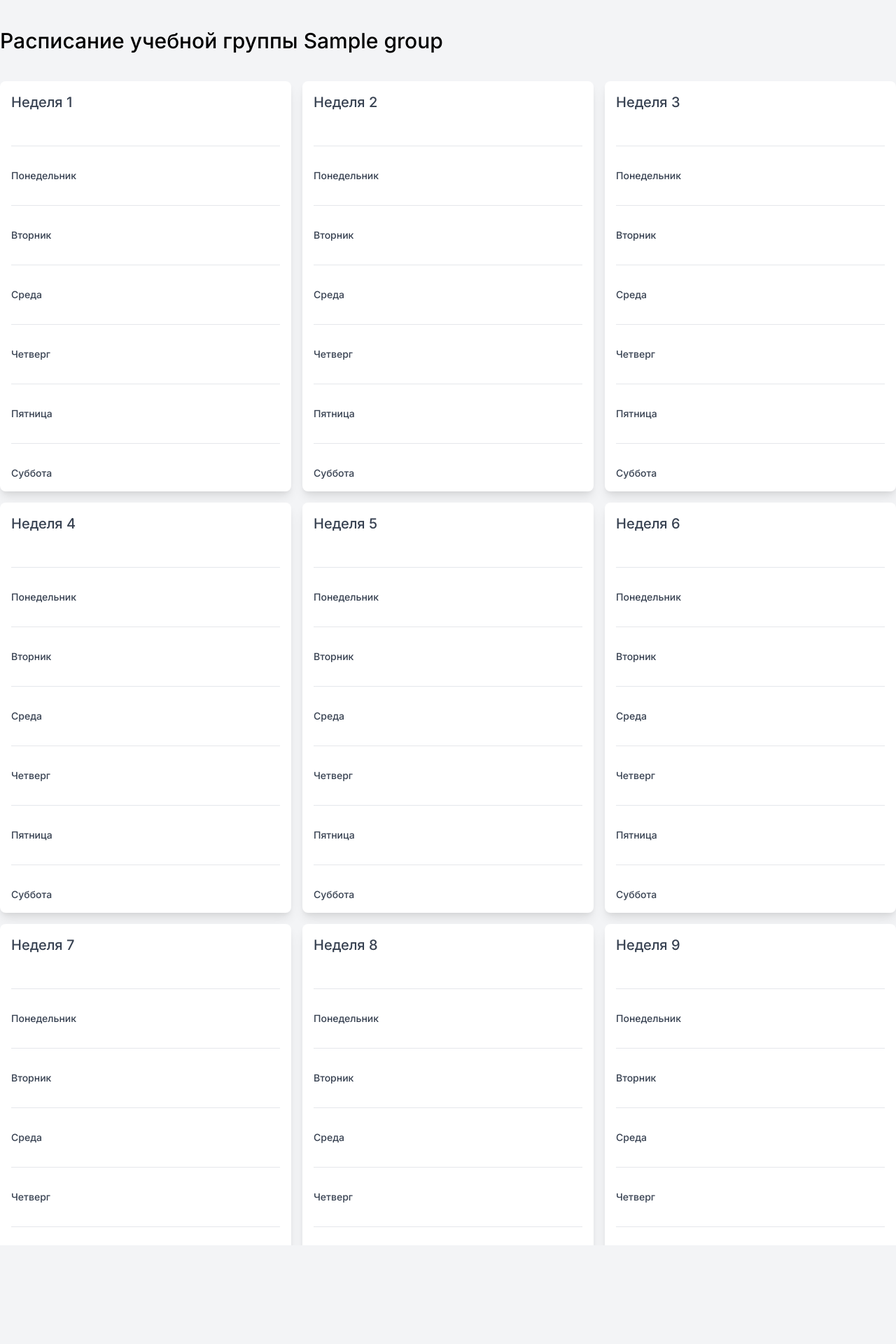
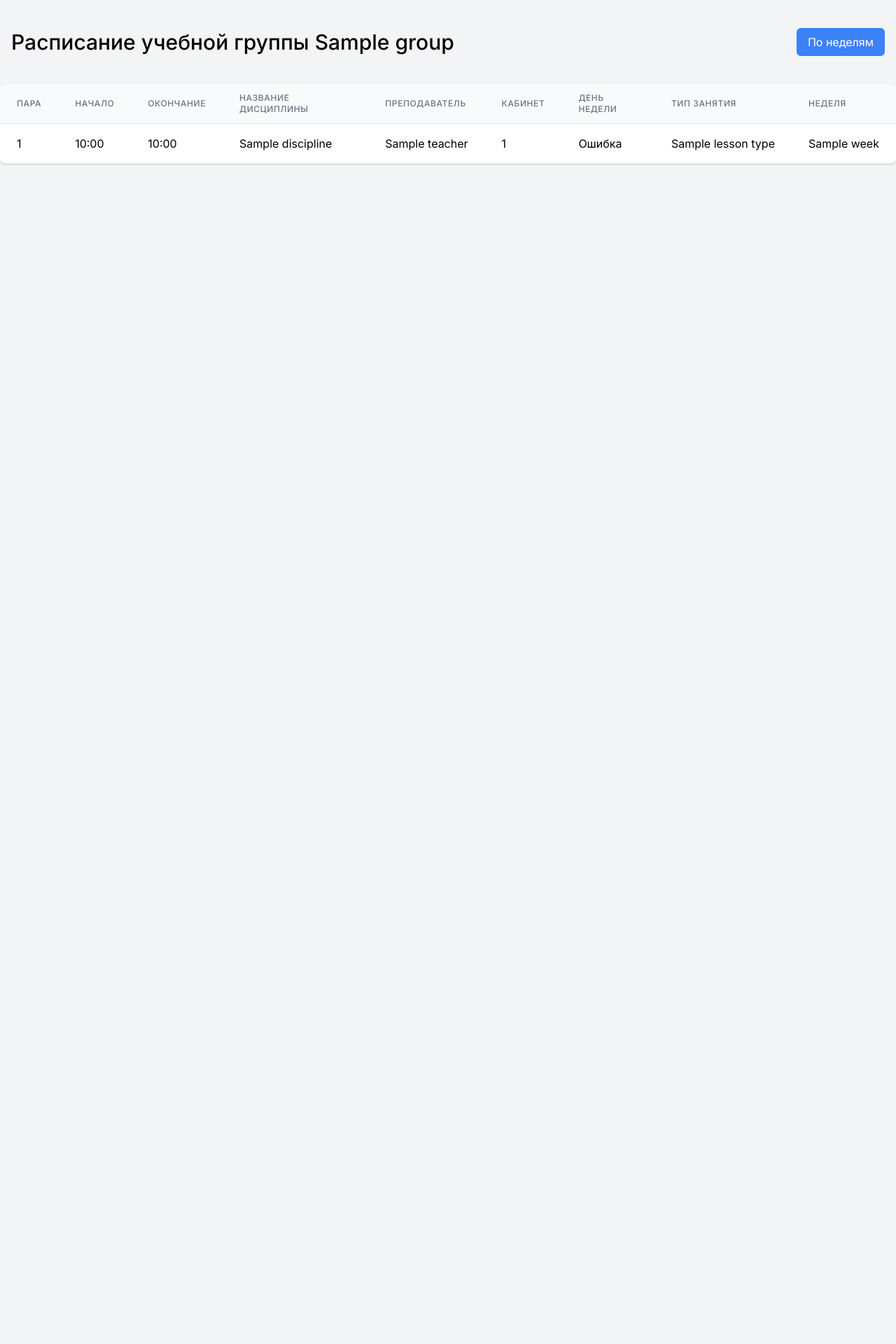
Before and after one commit to 0niel/rtu-mirea-timetable, a Python web app: template app/templates/group_schedule.html in a window 1280 px wide. Shown: the top 1920 px of the page at 70% size. After the commit the page ends 235 px from the top, so only its background shows below. Run offline with Jinja, Linux system fonts and the light colour scheme; the template is opened without the code that fills it: most values are stand-ins (such as "Sample title", 1, 10 or a date in 2020).

Commit message:
ui: Create Group schedule table html

```diff
--- a/app/templates/group_schedule.html
+++ b/app/templates/group_schedule.html
@@ -20,108 +20,149 @@
             }
         </style>
     </head>
+
+    <!-- модель lesson:
+    class Lesson(BaseModel):
+    id: PositiveInt
+    lesson_type: Optional[LessonType] = None
+    discipline: Discipline
+    teachers: list[Teacher]
+    room: Optional[Room] = None
+    calls: LessonCall
+    weekday: PositiveInt
+    subgroup: Optional[PositiveInt] = None
+    weeks: list[PositiveInt] -->
     <body class="bg-gray-100">
         <div class="container mx-auto">
-            <div class="flex justify-between items-center my-10">
+            <div class="flex justify-between items-center my-10 px-4">
                 <h1 class="text-3xl font-medium">Расписание учебной группы {{
                     group.name }}</h1>
+                <a href="?mode=week"
+                    class="px-4 py-2 bg-blue-500 text-white rounded-md
+                    hover:bg-blue-600">По неделям</a>
+
             </div>
 
-            <div class="flex flex-col grid grid-cols-3 gap-4">
-                <!-- for i in range 1,18 -->
-                {% for week in range(1, 18) %}
-                <div class="bg-white rounded-lg shadow-lg">
-                    <div class="px-4 py-4">
-                        <h1 class="text-xl font-medium text-gray-700">Неделя {{
-                            week }}</h1>
-                    </div>
-                    <div class="px-4 py-4">
-                        <div class="flex flex-col gap-4">
-
-                            {% for weekday in range(1, 7) %}
-                            <!-- divider -->
-                            <div class="border-t border-gray-200 my-4"></div>
-                            <!-- Вывод по дням недели: -->
-                            <p class="text-sm font-medium text-gray-700">
-                                {% if weekday == 1 %}
-                                Понедельник
-                                {% elif weekday == 2 %}
-                                Вторник
-                                {% elif weekday == 3 %}
-                                Среда
-                                {% elif weekday == 4 %}
-                                Четверг
-                                {% elif weekday == 5 %}
-                                Пятница
-                                {% elif weekday == 6 %}
-                                Суббота
-                                {% endif %}
-                            </p>
-
-
-                            {% for lesson in group.lessons %}
-                            {% if week in lesson.weeks %}
-                            {% if lesson.weekday == weekday %}
-
-                            <div class="flex justify-between items-center">
-                                <div>
-                                    <h1 class="text-sm font-medium
-                                        text-gray-700">{{
-                                        lesson.calls.time_start }} - {{
-                                        lesson.calls.time_end }}</h1>
-                                    <h1 class="text-sm font-medium
-                                        text-gray-700">{{ lesson.discipline.name
-                                        }}</h1>
-                                    <h1 class="text-sm font-medium
-                                        text-gray-700">{{ lesson.room.name }}</h1>
-                                </div>
-                                <div>
-                                    {% for teacher in lesson.teachers %}
-                                    <h1 class="text-sm font-medium
-                                        text-gray-700">{{ teacher.name }}</h1>
+            <div class="flex flex-col">
+                <div class="-my-2 overflow-x-auto sm:-mx-6 lg:-mx-8">
+                    <div class="py-2 align-middle inline-block min-w-full
+                        sm:px-6 lg:px-8">
+                        <div class="shadow overflow-hidden border-b
+                            border-gray-200 sm:rounded-lg">
+                            <table class="min-w-full divide-y divide-gray-200">
+                                <thead class="bg-gray-50">
+                                    <tr>
+                                        <th scope="col"
+                                            class="px-6 py-3 text-left text-xs
+                                            font-medium text-gray-500 uppercase
+                                            tracking-wider">
+                                            Пара
+                                        </th>
+                                        <th scope="col"
+                                            class="px-6 py-3 text-left text-xs
+                                            font-medium text-gray-500 uppercase
+                                            tracking-wider">
+                                            Начало
+                                        </th>
+                                        <th scope="col"
+                                            class="px-6 py-3 text-left text-xs
+                                            font-medium text-gray-500 uppercase
+                                            tracking-wider">
+                                            Окончание
+                                        </th>
+                                        <th scope="col"
+                                            class="px-6 py-3 text-left text-xs
+                                            font-medium text-gray-500 uppercase
+                                            tracking-wider">
+                                            Название дисциплины
+                                        </th>
+                                        <th scope="col"
+                                            class="px-6 py-3 text-left text-xs
+                                            font-medium text-gray-500 uppercase
+                                            tracking-wider">
+                                            Преподаватель
+                                        </th>
+                                        <th scope="col"
+                                            class="px-6 py-3 text-left text-xs
+                                            font-medium text-gray-500 uppercase
+                                            tracking-wider">
+                                            Кабинет
+                                        </th>
+                                        <th scope="col"
+                                            class="px-6 py-3 text-left text-xs
+                                            font-medium text-gray-500 uppercase
+                                            tracking-wider">
+                                            День недели
+                                        </th>
+                                        <th scope="col"
+                                            class="px-6 py-3 text-left text-xs
+                                            font-medium text-gray-500 uppercase
+                                            tracking-wider">
+                                            Тип занятия
+                                        </th>
+                                        <th scope="col"
+                                            class="px-6 py-3 text-left text-xs
+                                            font-medium text-gray-500 uppercase
+                                            tracking-wider">
+                                            Неделя
+                                        </th>
+                                    </tr>
+                                </thead>
+                                <tbody class="bg-white divide-y
+                                    divide-gray-200">
+                                    {% for lesson in group.lessons %}
+                                    <tr>
+                                        <td class="px-6 py-4 whitespace-nowrap">
+                                            {{ lesson.calls.num }}
+                                        </td>
+                                        <td class="px-6 py-4 whitespace-nowrap">
+                                            {{
+                                            lesson.calls.time_start.strftime("%H:%M")
+                                            }}
+                                        </td>
+                                        <td class="px-6 py-4 whitespace-nowrap">
+                                            {{
+                                            lesson.calls.time_end.strftime("%H:%M")
+                                            }}
+                                        </td>
+                                        <td class="px-6 py-4 whitespace-nowrap">
+                                            {{ lesson.discipline.name }}
+                                        </td>
+                                        <td class="px-6 py-4 whitespace-nowrap">
+                                            {% for teacher in lesson.teachers %}
+                                            {{ teacher.name }}
+                                            {% endfor %}
+                                        </td>
+                                        <td class="px-6 py-4 whitespace-nowrap">
+                                            {{ lesson.room.number }}
+                                        </td>
+                                        <td class="px-6 py-4 whitespace-nowrap">
+                                            {{ "Понедельник" if lesson.weekday
+                                            == 1 else "Вторник" if
+                                            lesson.weekday == 2 else "Среда" if
+                                            lesson.weekday == 3 else "Четверг"
+                                            if lesson.weekday == 4 else
+                                            "Пятница" if lesson.weekday == 5
+                                            else "Суббота" if lesson.weekday ==
+                                            6 else "Воскресенье" if
+                                            lesson.weekday == 7 else "Ошибка" }}
+                                        </td>
+                                        <td class="px-6 py-4 whitespace-nowrap">
+                                            {{ lesson.lesson_type.name }}
+                                        </td>
+                                        <td class="px-6 py-4 whitespace-nowrap">
+                                            {% for week in lesson.weeks %}
+                                            {{ week }}
+                                            {% endfor %}
+                                        </td>
+                                    </tr>
                                     {% endfor %}
-                                </div>
-                            </div>
-
-                            <!-- <p class="text-sm font-medium text-gray-700">{{
-                                lesson.calls.time_start }} - {{
-                                lesson.calls.time_end }}</p>
-                            <p class="text-sm font-medium text-gray-700">{{
-                                lesson.discipline.name }}</p>
-                            <p class="text-sm font-medium text-gray-700">{{
-                                lesson.room.name }}</p>
-                            <p class="text-sm font-medium text-gray-700">{{
-                                lesson.teachers }}</p> -->
-                            <!-- <div class="flex justify-between items-center">
-                                <div>
-                                    <h1 class="text-sm font-medium
-                                        text-gray-700">{{
-                                        lesson.calls.time_start }} - {{
-                                        lesson.calls.time_end }}</h1>
-                                    <h1 class="text-sm font-medium
-                                        text-gray-700">{{ lesson.discipline.name
-                                        }}</h1>
-                                    <h1 class="text-sm font-medium
-                                        text-gray-700">{{ lesson.room.name }}</h1>
-                                </div>
-                                <div>
-                                    {% for teacher in lesson.teachers %}
-                                    <h1 class="text-sm font-medium
-                                        text-gray-700">{{ teacher.name }}</h1>
-                                    {% endfor %}
-                                </div>
-                            </div> -->
-                            {% endif %}
-                            {% endif %}
-                            {% endfor %}
-                            {% endfor %}
+                                </tbody>
+                            </table>
                         </div>
                     </div>
                 </div>
-                {% endfor %}
-
             </div>
         </div>
     </body>
-
 </html>
```
